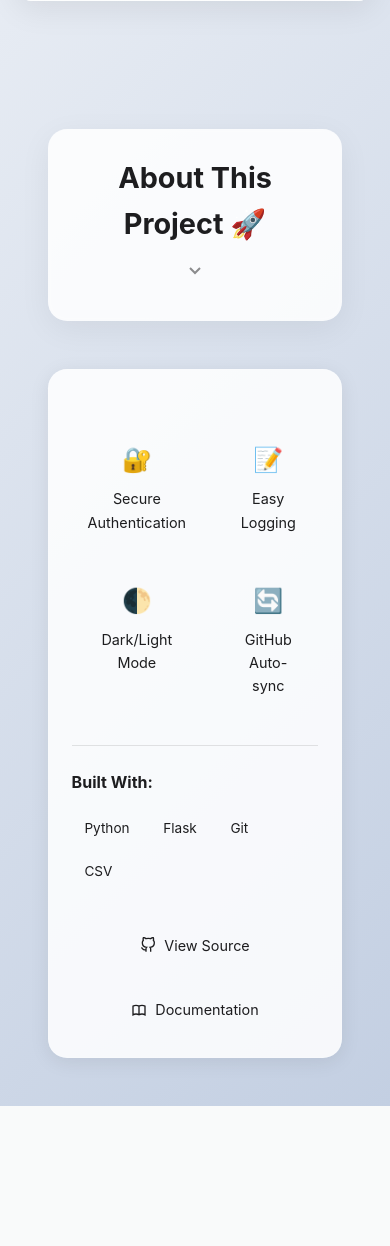
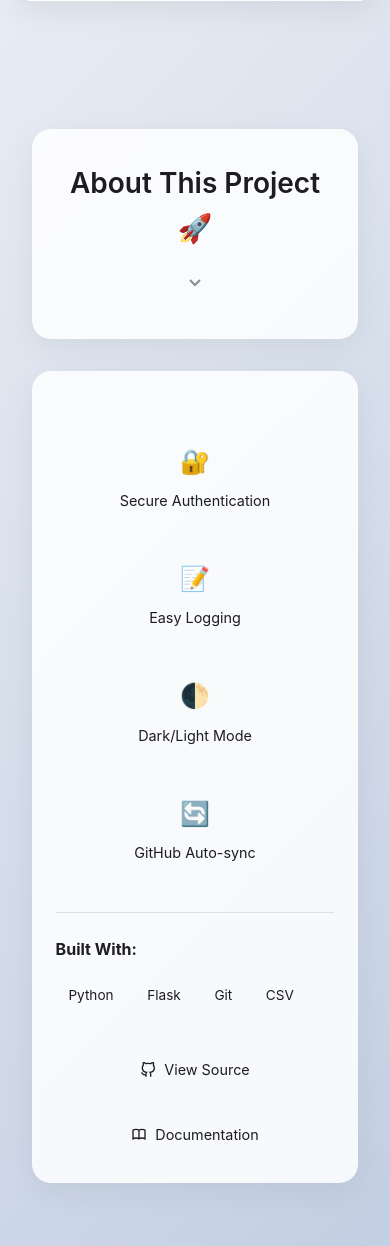
Before and after one commit to aakku106/codeTracker, a Flask app: page / in a window 390 px wide. Shown: the part 597-1843 px from the top of the page. Before the commit the page ends 1703 px from the top, so only its background shows below. Run offline with Flask 3, Linux system fonts and the light colour scheme.

Commit message:
Refactor CSS for improved styling and responsiveness. Updated button and about section styles, enhanced feature grid layout, and added hover effects for feature items. Adjusted media queries for better mobile presentation.

```diff
--- a/static/style.css
+++ b/static/style.css
@@ -838,12 +838,10 @@ button {
   padding: 0 2rem;
   position: relative;
   z-index: 1;
-  clear: both; /* Ensure it starts on a new context */
+  clear: both;
 }
 
-/* Debug styles - you can remove these later */
 .about-preview {
-  border: 2px solid transparent; /* Helps visualize the box */
   text-align: center;
   padding: 2.5rem;
   background: var(--container-bg);
@@ -854,26 +852,21 @@ button {
 }
 
 .about-preview h2 {
-  font-size: 1.8rem;
+  font-size: 2rem;
   color: var(--text-color);
-  margin-bottom: 1rem;
-}
-
-.scroll-indicator {
-  color: var(--text-color);
-  opacity: 0.5;
-  animation: bounce 2s infinite;
+  margin-bottom: 1.5rem;
+  font-weight: 600;
 }
 
 .about-details {
-  padding: 2rem;
+  padding: 2.5rem;
   background: var(--container-bg);
   border-radius: 1.2rem;
-  box-shadow: 0 4px 20px rgba(0, 0, 0, 0.08),
+  box-shadow: 0 8px 32px rgba(0, 0, 0, 0.06),
     0 0 0 1px rgba(255, 255, 255, 0.1) inset;
   opacity: 0;
   transform: translateY(20px);
-  transition: all 0.5s ease;
+  transition: all 0.6s cubic-bezier(0.16, 1, 0.3, 1);
 }
 
 .about-details.visible {
@@ -881,36 +874,38 @@ button {
   transform: translateY(0);
 }
 
-/* Your existing feature-grid, tech-stack, and other styles... */
-
-@keyframes bounce {
-  0%,
-  20%,
-  50%,
-  80%,
-  100% {
-    transform: translateY(0);
-  }
-  40% {
-    transform: translateY(-10px);
-  }
-  60% {
-    transform: translateY(-5px);
-  }
+/* Feature Grid */
+.feature-grid {
+  display: grid;
+  grid-template-columns: repeat(auto-fit, minmax(140px, 1fr));
+  gap: 1rem;
+  margin: 2rem 0;
 }
 
-/* Mobile Responsiveness */
-@media (max-width: 768px) {
-  .about-section {
-    margin: 2rem auto;
-  }
-
-  .about-preview,
-  .about-details {
-    padding: 1.5rem;
-  }
+.feature-item {
+  padding: 1rem;
+  background: var(--bg-color);
+  border-radius: 0.8rem;
+  text-align: center;
+  transition: transform 0.2s ease;
 }
 
+.feature-item:hover {
+  transform: translateY(-2px);
+}
+
+.feature-item span {
+  font-size: 1.5rem;
+  margin-bottom: 0.5rem;
+  display: block;
+}
+
+.feature-item p {
+  font-size: 0.9rem;
+  margin: 0;
+}
+
+/* Project Links */
 .project-links {
   display: flex;
   gap: 1rem;
@@ -938,8 +933,26 @@ button {
   box-shadow: 0 4px 12px rgba(0, 0, 0, 0.1);
 }
 
-/* Mobile responsiveness */
-@media (max-width: 480px) {
+/* Mobile Responsiveness */
+@media (max-width: 768px) {
+  .about-section {
+    margin: 6rem auto 3rem;
+    padding: 0 1rem;
+  }
+
+  .about-preview {
+    padding: 2rem;
+    margin-bottom: 2rem;
+  }
+
+  .about-preview h2 {
+    font-size: 1.75rem;
+  }
+
+  .about-details {
+    padding: 1.5rem;
+  }
+
   .project-links {
     flex-direction: column;
     align-items: stretch;
```
